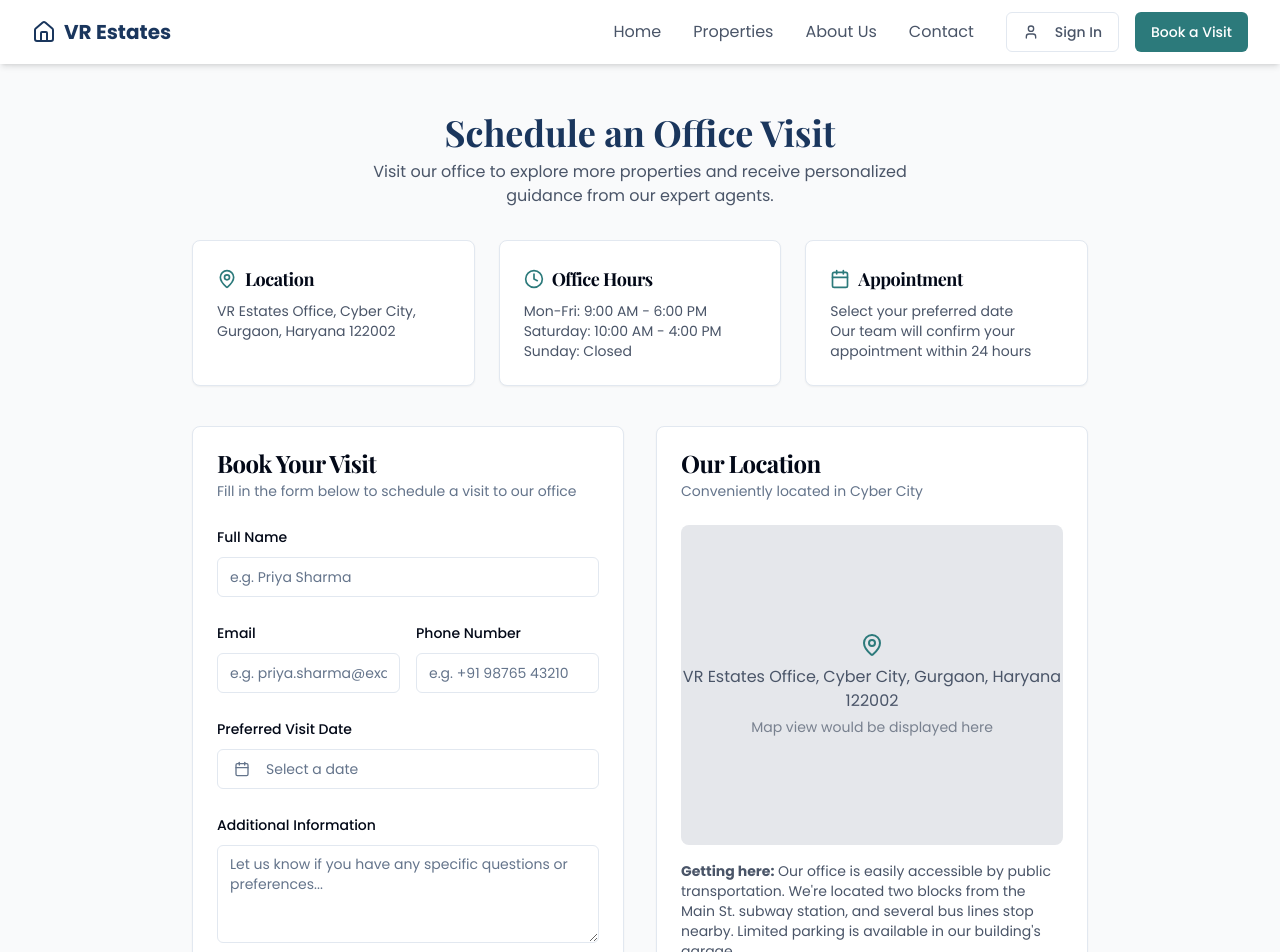
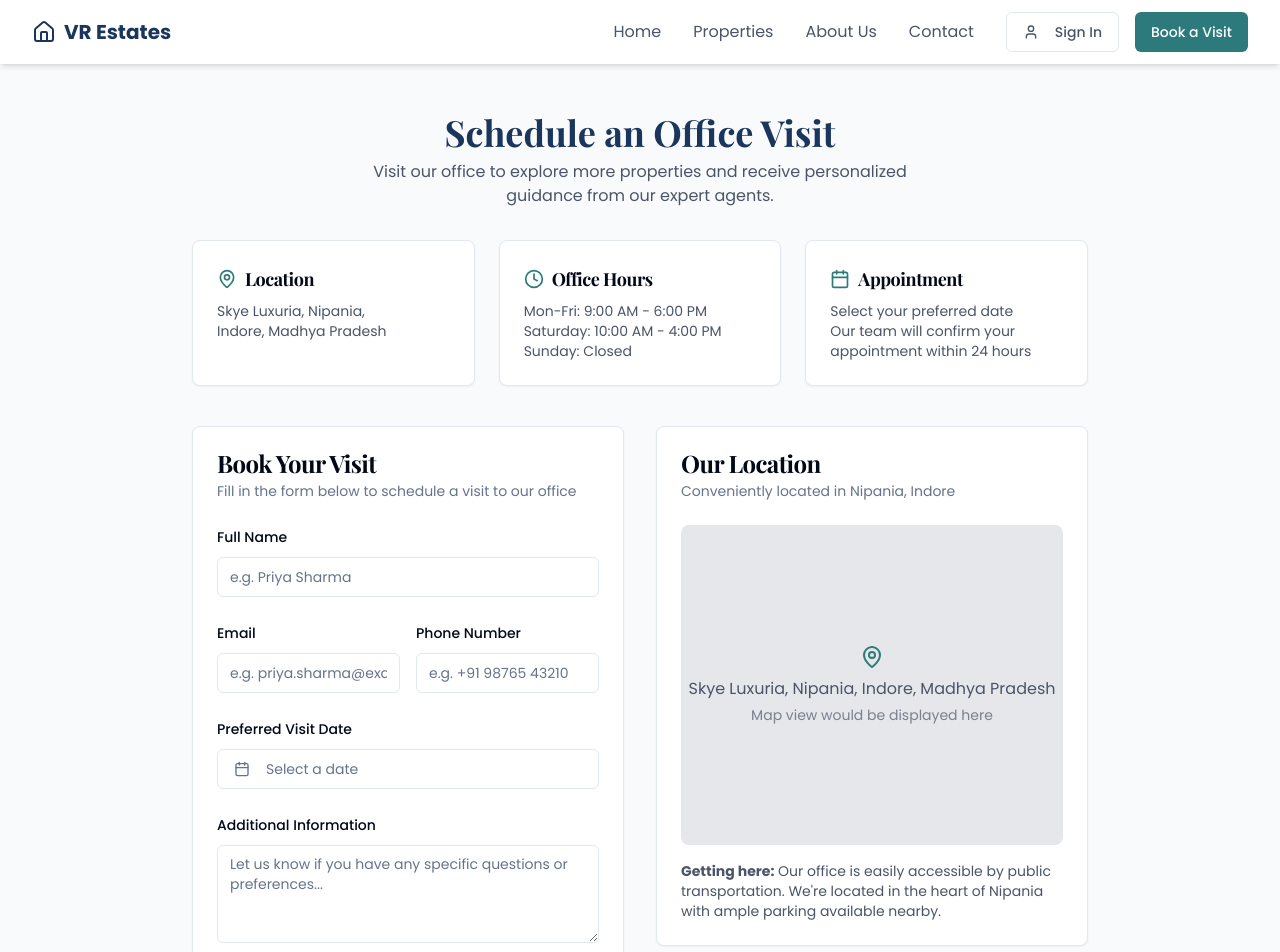
Before and after one commit to Nbagree04/view-home-virtually, a React (Vite) app: page /book-visit in a window 1280 px wide. Shown: the top 952 px of the page. Built offline with nearby package versions, Linux system fonts and the light colour scheme.

Commit message:
Change book visit location
Updated the location in the Book a Visit section to Skye Luxuria, Nipania, Indore.

```diff
--- a/src/pages/BookVisit.tsx
+++ b/src/pages/BookVisit.tsx
@@ -1,4 +1,3 @@
-
 import React from "react";
 import Navbar from "@/components/Navbar";
 import Footer from "@/components/Footer";
@@ -31,8 +30,8 @@ const BookVisit = () => {
                 </CardHeader>
                 <CardContent>
                   <p className="text-sm text-realestate-gray">
-                    VR Estates Office, Cyber City,<br />
-                    Gurgaon, Haryana 122002
+                    Skye Luxuria, Nipania,<br />
+                    Indore, Madhya Pradesh
                   </p>
                 </CardContent>
               </Card>
@@ -92,7 +91,7 @@ const BookVisit = () => {
                   <CardHeader>
                     <CardTitle>Our Location</CardTitle>
                     <CardDescription>
-                      Conveniently located in Cyber City
+                      Conveniently located in Nipania, Indore
                     </CardDescription>
                   </CardHeader>
                   <CardContent>
@@ -100,7 +99,7 @@ const BookVisit = () => {
                       <div className="text-center">
                         <MapPin className="h-6 w-6 text-realestate-teal mx-auto mb-2" />
                         <p className="text-realestate-gray">
-                          VR Estates Office, Cyber City, Gurgaon, Haryana 122002
+                          Skye Luxuria, Nipania, Indore, Madhya Pradesh
                         </p>
                         <p className="text-sm text-realestate-gray/70 mt-1">
                           Map view would be displayed here
@@ -109,7 +108,7 @@ const BookVisit = () => {
                     </div>
 
                     <p className="text-sm text-realestate-gray">
-                      <strong>Getting here:</strong> Our office is easily accessible by public transportation. We're located two blocks from the Main St. subway station, and several bus lines stop nearby. Limited parking is available in our building's garage.
+                      <strong>Getting here:</strong> Our office is easily accessible by public transportation. We're located in the heart of Nipania with ample parking available nearby.
                     </p>
                   </CardContent>
                 </Card>
```
